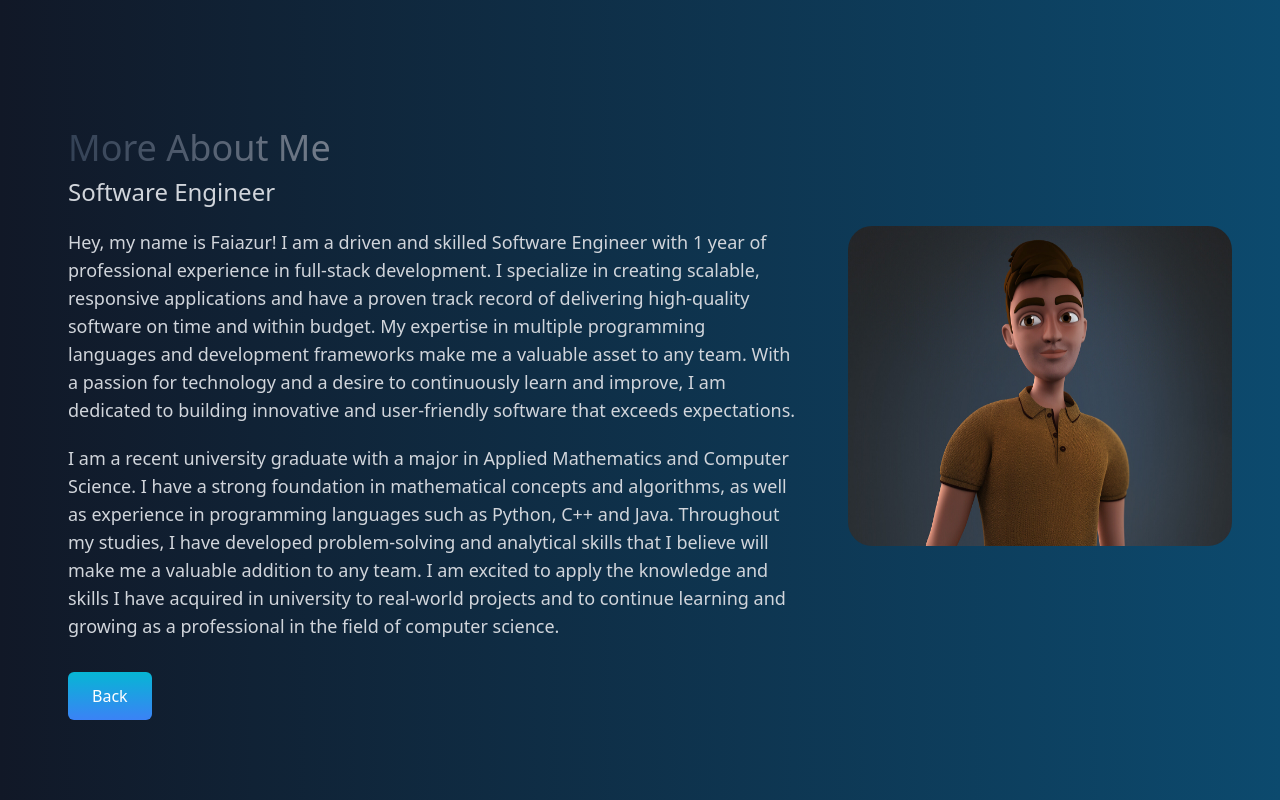
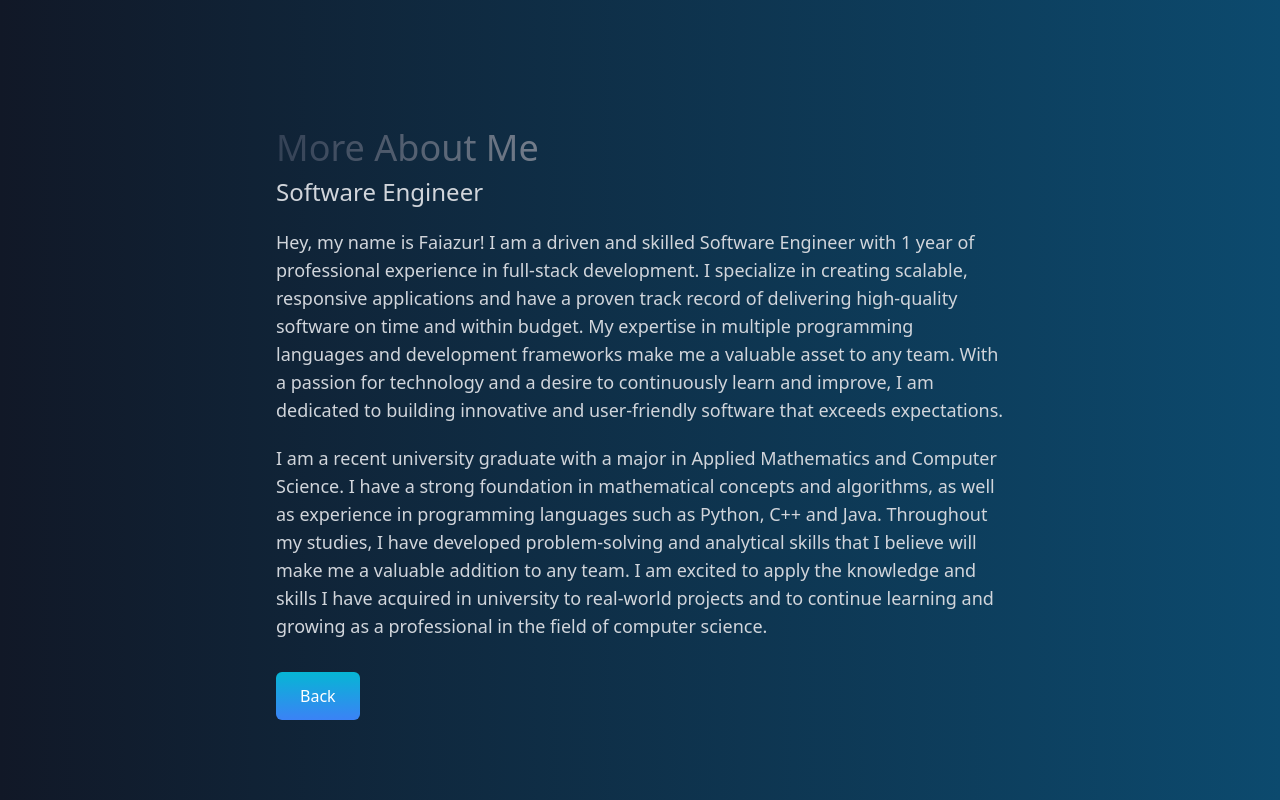
Before and after one commit to Siam63/portfolio-web-app, a Next.js app: page /AboutMePage in a window 1280 px wide. Built offline with nearby package versions, Linux system fonts and the light colour scheme.

Commit message:
contact-page fixed

```diff
--- a/pages/AboutMePage.js
+++ b/pages/AboutMePage.js
@@ -31,16 +31,8 @@ function AboutMePage() {
                             <a href="/" className="text-white bg-gradient-to-b from-cyan-500 to-blue-500 px-6 py-3 my-8 mx-auto flex items-center rounded-md hover:scale-110 duration-300">Back</a>
                         </div>
                     </div>
-
                 </div>
-
-                <div className="md:mt-28 lg:mt-[210px] flex justify-center mt-5">
-                    <Image className="object-fill w-96 h-80 rounded-3xl" src={selfie}/>
-                </div>
-
             </div>
-
-
         </div>
     )
 }
```
